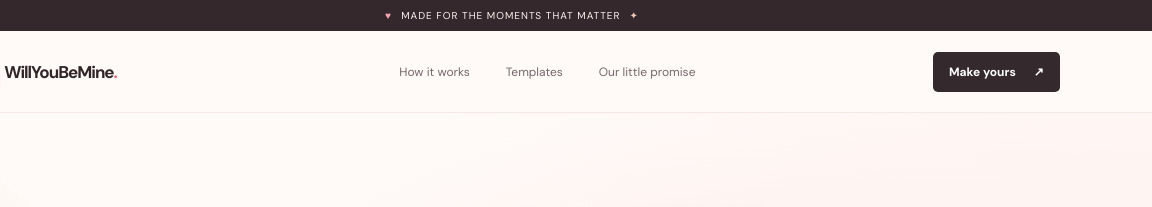
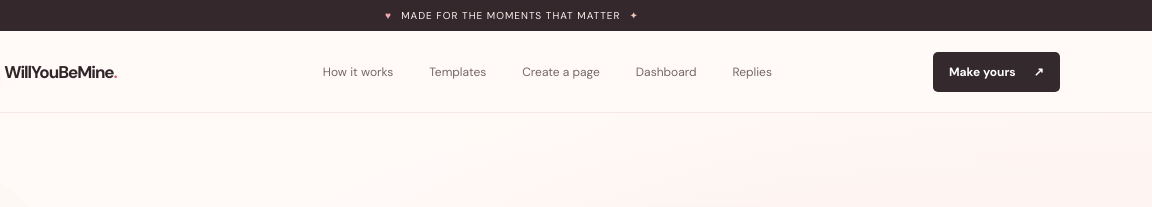
Before and after one commit to AchvexCodes-bit/WillYouBeMine, a website: page index.html in a window 1280 px wide. Shown: the top 207 px of the page, 128-1280 px from the left. Drawn offline with nearby package versions, Linux system fonts and the light colour scheme; a web font is replaced by a local one.

Commit message:
Connect homepage navigation to the multi-page proposal platform

```diff
--- a/index.html
+++ b/index.html
@@ -4,7 +4,7 @@
   <meta charset="UTF-8" />
   <meta name="viewport" content="width=device-width, initial-scale=1.0" />
   <meta name="theme-color" content="#fff8f7" />
-  <meta name="description" content="Make a little moment unforgettable. Create a personalized, playful proposal page and share it with someone special." />
+  <meta name="description" content="Create and publish a personalized proposal page, share its link, and receive the answer through WillYouBeMine." />
   <title>WillYouBeMine — Make the moment yours</title>
   <link rel="preconnect" href="https://fonts.googleapis.com">
   <link rel="preconnect" href="https://fonts.gstatic.com" crossorigin>
@@ -18,7 +18,9 @@
     <nav class="main-nav" aria-label="Main navigation">
       <a href="#how-it-works">How it works</a>
       <a href="#templates">Templates</a>
-      <a href="#about">Our little promise</a>
+      <a href="create.html">Create a page</a>
+      <a href="dashboard.html">Dashboard</a>
+      <a href="inbox.html">Replies</a>
     </nav>
     <button class="button button-dark header-cta" data-open-builder>Make yours <span aria-hidden="true">↗</span></button>
     <button class="menu-toggle" aria-label="Toggle navigation" aria-expanded="false">☰</button>
```
